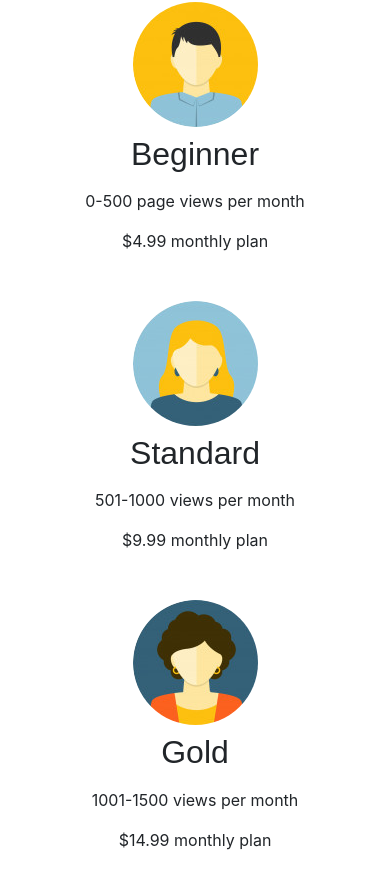
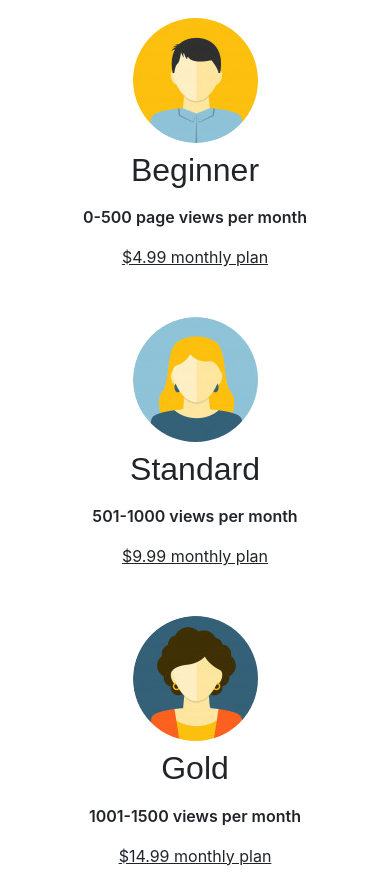
Before and after one commit to wjypark94/echeck-price, a React (Create React App) app: page / in a window 390 px wide. Shown: the part 1124-1997 px from the top of the page. Built offline with nearby package versions, Linux system fonts and the light colour scheme.

Commit message:
Added mobile responsive styles

```diff
--- a/src/components/About.js
+++ b/src/components/About.js
@@ -3,7 +3,7 @@ import '../styles/About.css';
 
 const About = () => {
 	return (
-		<div className="about-section">
+		<div className="about-section mt-0 mt-lg-5">
 			<div className="container py-3 py-lg-5">
 				<div className="row py-3 py-lg-5">
 					<div className="col-12">
--- a/src/components/PriceDetails.js
+++ b/src/components/PriceDetails.js
@@ -17,32 +17,32 @@ const PriceDetails = () => {
 					<div className="col-12 col-lg-6 py-3">
 						<img className="img-fluid" src={AvatarBeginner} alt="Beginner"/>
 						<h2 className="sans-serif py-2">Beginner</h2>
-						<p>0-500 page views per month</p>
-						<p>$4.99 monthly plan</p>
+						<p className="views-text">0-500 page views per month</p>
+						<p className="price-text">$4.99 monthly plan</p>
 					</div>
 					<div className="col-12 col-lg-6 py-3">
 						<img className="img-fluid" src={AvatarStandard} alt="Standard"/>
 						<h2 className="sans-serif py-2">Standard</h2>
-						<p>501-1000 views per month</p>
-						<p>$9.99 monthly plan</p>
+						<p className="views-text">501-1000 views per month</p>
+						<p className="price-text">$9.99 monthly plan</p>
 					</div>
 					<div className="col-12 col-lg-4 py-3">
 						<img className="img-fluid" src={AvatarGold} alt="Gold"/>
 						<h2 className="sans-serif py-2">Gold</h2>
-						<p>1001-1500 views per month</p>
-						<p>$14.99 monthly plan</p>
+						<p className="views-text">1001-1500 views per month</p>
+						<p className="price-text">$14.99 monthly plan</p>
 					</div>
 					<div className="col-12 col-lg-4 py-3">
 						<img className="img-fluid" src={AvatarPlatinum} alt="Platinum"/>
 						<h2 className="sans-serif py-2">Platinum</h2>
-						<p>1501-2000 views per month</p>
-						<p>$19.99 monthly plan</p>
+						<p className="views-text">1501-2000 views per month</p>
+						<p className="price-text">$19.99 monthly plan</p>
 					</div>
 					<div className="col-12 col-lg-4 py-3">
 						<img className="img-fluid" src={AvatarVip} alt="Vip"/>
 						<h2 className="sans-serif py-2">VIP</h2>
-						<p>2001 views and above</p>
-						<p>$29.99 monthly plan</p>
+						<p className="views-text">2001 views and above</p>
+						<p className="price-text">$29.99 monthly plan</p>
 					</div>
 				</div>
 			</div>
--- a/src/components/Tracker.js
+++ b/src/components/Tracker.js
@@ -64,7 +64,7 @@ class Tracker extends Component {
 
 	render (){
 		return (
-			<div className="tracker-section">
+			<div className="tracker-section pb-3 pb-lg-5">
 				<div className="container py-3">
 					<div className="row mx-auto row-width">
 						<div className="col-12 input-group">
--- a/src/styles/PriceDetails.css
+++ b/src/styles/PriceDetails.css
@@ -0,0 +1,7 @@
+.views-text {
+	font-weight: 600;
+}
+
+.price-text {
+	text-decoration: underline;
+}
```
